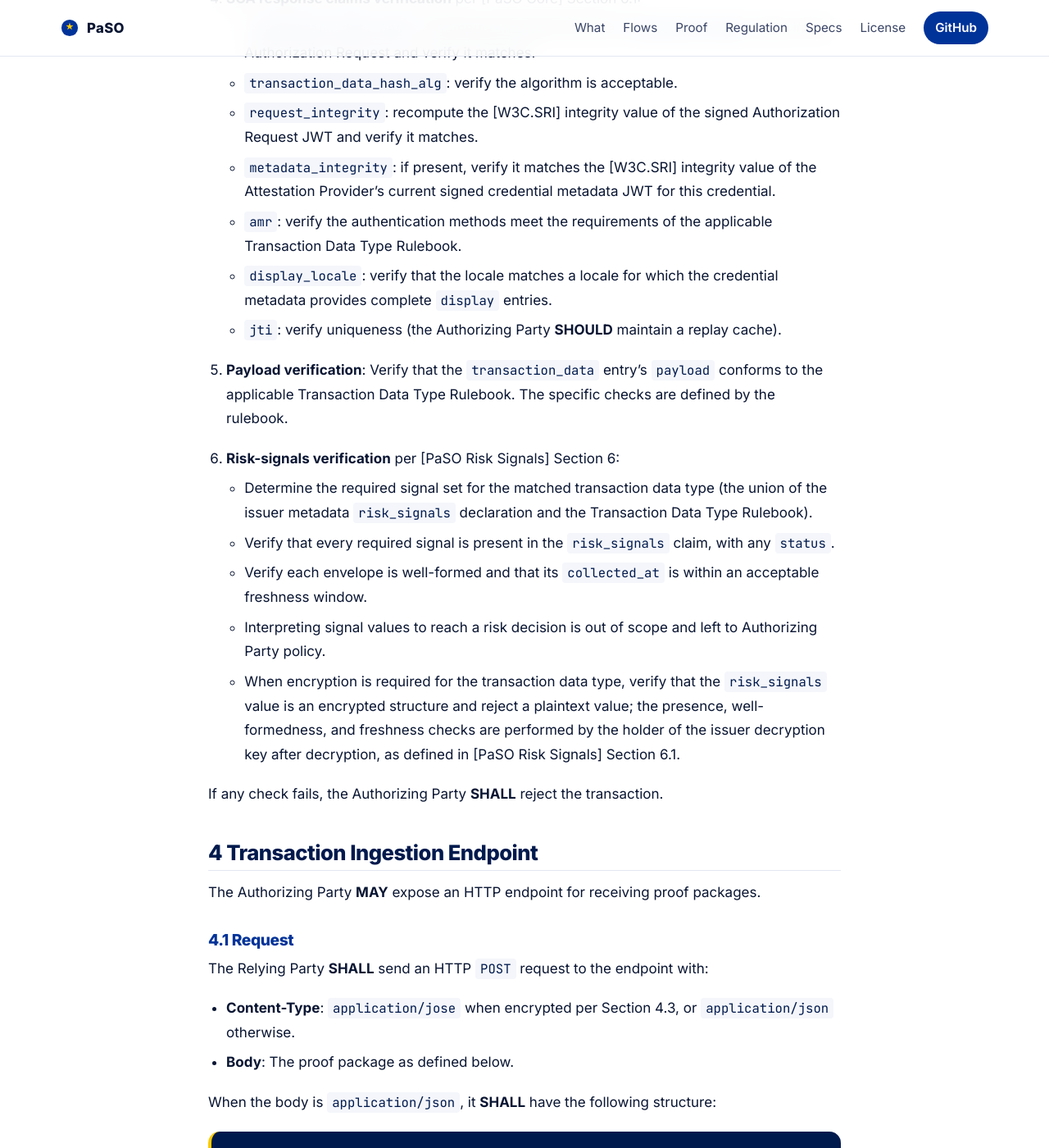
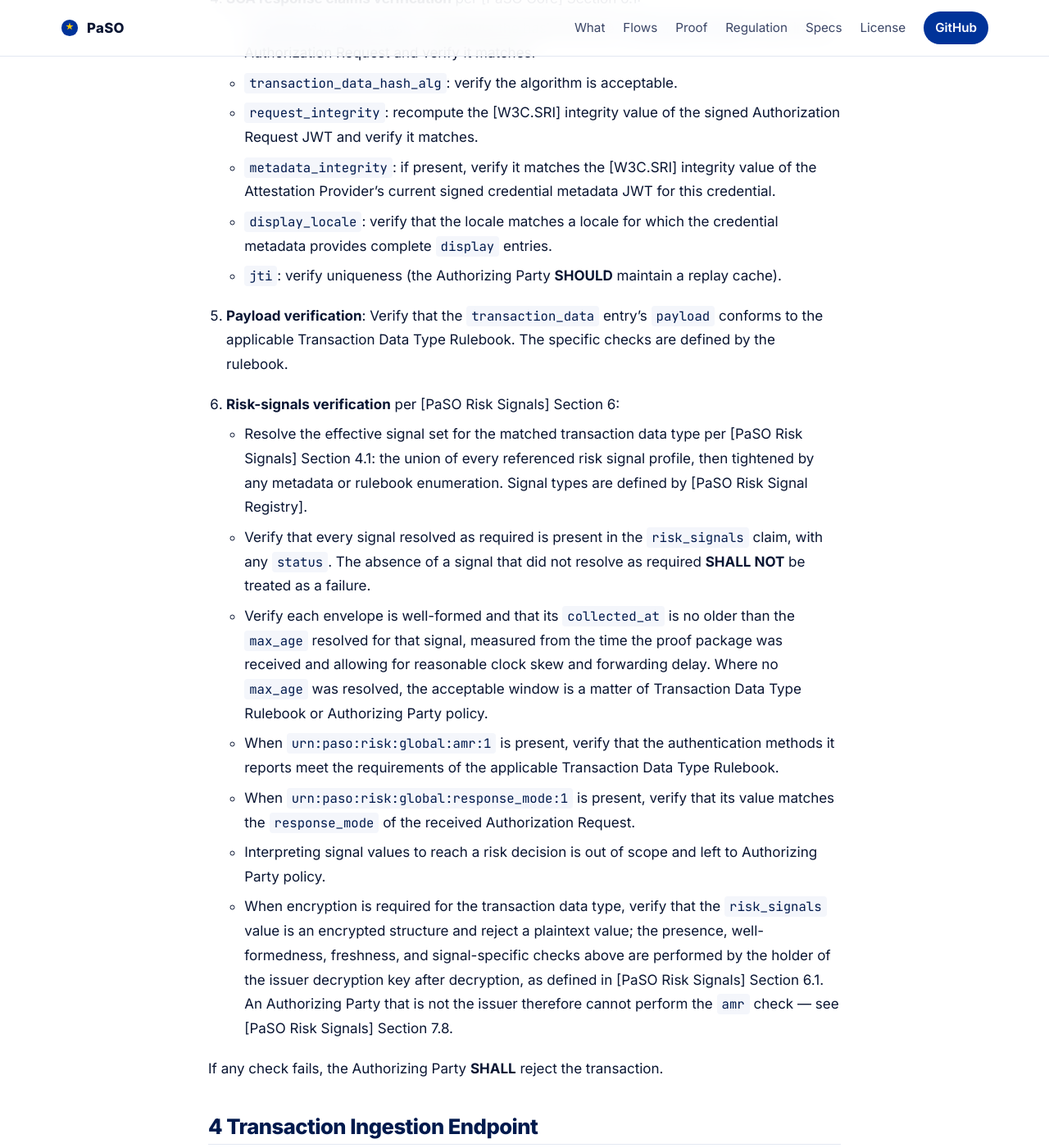
Before and after one commit to APTITUDE-Consortium/payments-and-sca-for-openid, a Jekyll site: the page built from docs/specs/proof/paso-proof-verify.md, in a window 1280 px wide and 1400 px high, scrolled down 1740 px. Shown: the whole window at 82% size. Built offline with Jekyll 4.4.1, drawn with Linux system fonts in a browser that asks for light colours; some of the changed text lies outside the part shown.

Commit message:
docs(specs): verify risk signals against the resolved profile set

```diff
--- a/docs/specs/proof/paso-proof-verify.md
+++ b/docs/specs/proof/paso-proof-verify.md
@@ -48,18 +48,19 @@ Upon receiving the proof package, the Authorizing Party **SHALL** perform the fo
    - `transaction_data_hash_alg`: verify the algorithm is acceptable.
    - `request_integrity`: recompute the [W3C.SRI] integrity value of the signed Authorization Request JWT and verify it matches.
    - `metadata_integrity`: if present, verify it matches the [W3C.SRI] integrity value of the Attestation Provider's current signed credential metadata JWT for this credential.
-   - `amr`: verify the authentication methods meet the requirements of the applicable Transaction Data Type Rulebook.
    - `display_locale`: verify that the locale matches a locale for which the credential metadata provides complete `display` entries.
    - `jti`: verify uniqueness (the Authorizing Party **SHOULD** maintain a replay cache).
 
 5. **Payload verification**: Verify that the `transaction_data` entry's `payload` conforms to the applicable Transaction Data Type Rulebook. The specific checks are defined by the rulebook.
 
 6. **Risk-signals verification** per [PaSO Risk Signals] Section 6:
-   - Determine the required signal set for the matched transaction data type (the union of the issuer metadata `risk_signals` declaration and the Transaction Data Type Rulebook).
-   - Verify that every required signal is present in the `risk_signals` claim, with any `status`.
-   - Verify each envelope is well-formed and that its `collected_at` is within an acceptable freshness window.
+   - Resolve the effective signal set for the matched transaction data type per [PaSO Risk Signals] Section 4.1: the union of every referenced risk signal profile, then tightened by any metadata or rulebook enumeration. Signal types are defined by [PaSO Risk Signal Registry].
+   - Verify that every signal resolved as required is present in the `risk_signals` claim, with any `status`. The absence of a signal that did not resolve as required **SHALL NOT** be treated as a failure.
+   - Verify each envelope is well-formed and that its `collected_at` is no older than the `max_age` resolved for that signal, measured from the time the proof package was received and allowing for reasonable clock skew and forwarding delay. Where no `max_age` was resolved, the acceptable window is a matter of Transaction Data Type Rulebook or Authorizing Party policy.
+   - When `urn:paso:risk:global:amr:1` is present, verify that the authentication methods it reports meet the requirements of the applicable Transaction Data Type Rulebook.
+   - When `urn:paso:risk:global:response_mode:1` is present, verify that its value matches the `response_mode` of the received Authorization Request.
    - Interpreting signal values to reach a risk decision is out of scope and left to Authorizing Party policy.
-   - When encryption is required for the transaction data type, verify that the `risk_signals` value is an encrypted structure and reject a plaintext value; the presence, well-formedness, and freshness checks are performed by the holder of the issuer decryption key after decryption, as defined in [PaSO Risk Signals] Section 6.1.
+   - When encryption is required for the transaction data type, verify that the `risk_signals` value is an encrypted structure and reject a plaintext value; the presence, well-formedness, freshness, and signal-specific checks above are performed by the holder of the issuer decryption key after decryption, as defined in [PaSO Risk Signals] Section 6.1. An Authorizing Party that is not the issuer therefore cannot perform the `amr` check — see [PaSO Risk Signals] Section 7.8.
 
 If any check fails, the Authorizing Party **SHALL** reject the transaction.
 
@@ -113,6 +114,7 @@ How the Relying Party obtains the Authorizing Party's public key is out of scope
 | [PaSO Core]           | [PaSO Core](../paso-core.md)                                                                                               |
 | [PaSO Proof Metadata] | [PaSO Proof: Metadata Module](paso-proof-metadata.md)                                                                      |
 | [PaSO Risk Signals]   | [PaSO Proof: Risk Signals Module](paso-proof-risk-signals.md)                                                              |
+| [PaSO Risk Signal Registry] | [PaSO Proof: Risk Signal Registry](paso-proof-risk-signal-registry.md)                                                     |
 | [OID4VP]              | [OpenID for Verifiable Presentations 1.0](https://openid.net/specs/openid-4-verifiable-presentations-1_0.html)             |
 | [JAR]                 | [RFC 9101 — JWT-Secured Authorization Request](https://www.rfc-editor.org/rfc/rfc9101.html)                                |
 | [JWE]                 | [RFC 7516 — JSON Web Encryption](https://www.rfc-editor.org/rfc/rfc7516.html)                                              |
```
